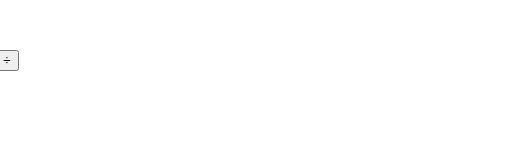
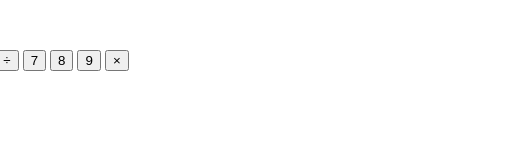
Before and after one commit to dpaguba/zero-to-mastery, a plain HTML site: page iCalculator/index.html in a window 1280 px wide. Shown: the full height of the page, 119-640 px from the left. Drawn offline with Linux system fonts and the light colour scheme.

Commit message:
add btns

```diff
--- a/iCalculator/index.html
+++ b/iCalculator/index.html
@@ -20,6 +20,11 @@
       <button class="grey btn plus-minus">+/-</button>
       <button class="grey btn percent">%</button>
       <button class="orange btn divide math-sign">÷</button>
+
+      <button class="darkgrey num btn seven">7</button>
+      <button class="darkgrey num btn eight">8</button>
+      <button class="darkgrey num btn nine">9</button>
+      <button class="orange btn multiply math-sign">×</button>
     </div>
   </div>
 
```
